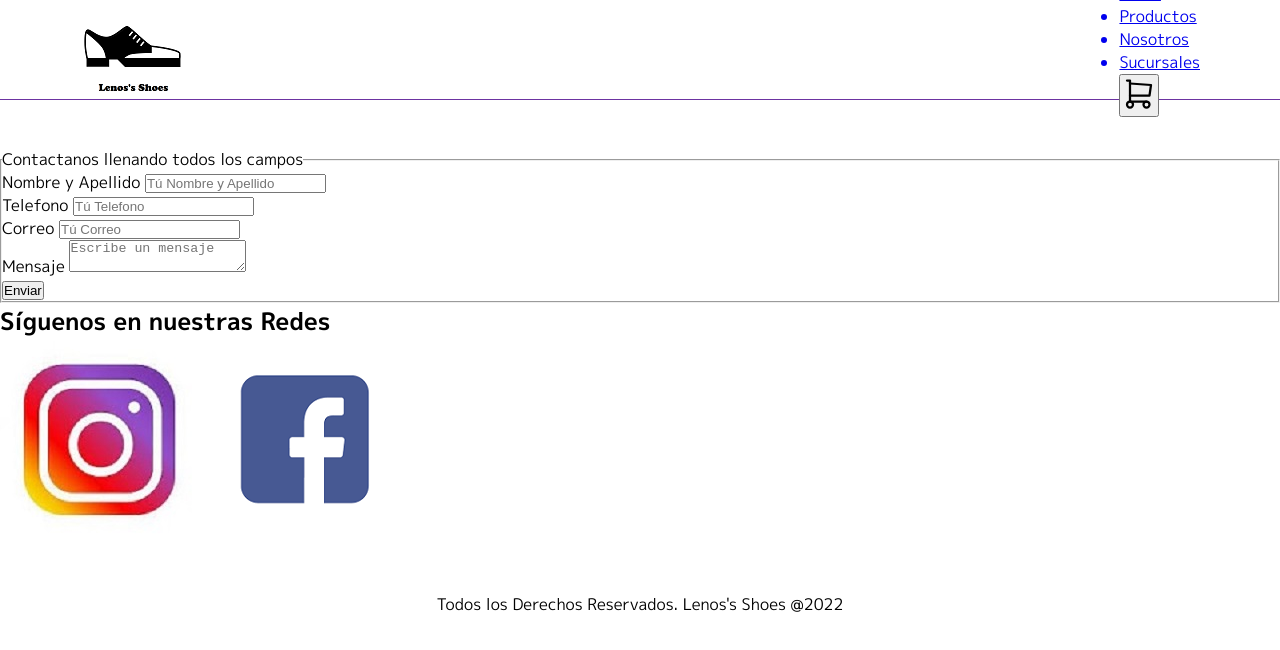
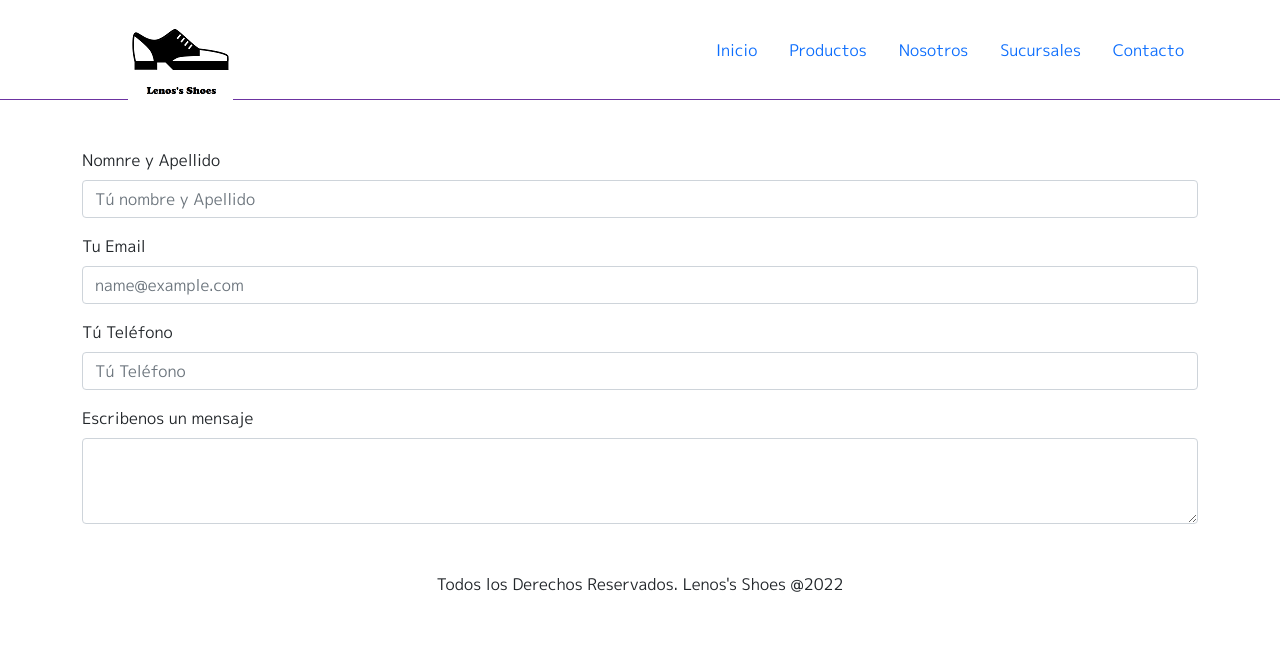
Before and after one commit to nicolascacerescusso/APLICANDO-BOOTSTRAP, a plain HTML site: page html/contacto.html in a window 1280 px wide. Drawn offline with nearby package versions, Linux system fonts and the light colour scheme.

Commit message:
APLICANDO-BOOTSTRAP

```diff
--- a/css/style.css
+++ b/css/style.css
@@ -28,12 +28,9 @@ body{
 .main-h1{
     justify-content: center;
     text-align: center;
-    margin: 1em;
 }
 
 .h2-redes{
-    justify-content: center;
-    text-align: center;
     margin: 3em;
 }
 footer{
@@ -41,3 +38,10 @@ footer{
     text-align: center;
     margin: 3rem;
 }
+
+
+.img-fluid{
+    justify-content: center;
+    text-align: center;
+    margin: 3rem;
+}
--- a/html/contacto.html
+++ b/html/contacto.html
@@ -1,88 +1,59 @@
 <!DOCTYPE html>
 <html lang="es">
-<head>
+ <head>
     <meta charset="UTF-8">
     <meta http-equiv="X-UA-Compatible" content="IE=edge">
     <meta name="viewport" content="width=device-width, initial-scale=1.0">
     <link rel="preconnect" href="https://fonts.googleapis.com">
     <link rel="preconnect" href="https://fonts.gstatic.com" crossorigin>
     <link href="https://fonts.googleapis.com/css2?family=M+PLUS+1p:wght@400;700&display=swap" rel="stylesheet">
+    <link href="https://cdn.jsdelivr.net/npm/bootstrap@5.1.3/dist/css/bootstrap.min.css" rel="stylesheet" integrity="sha384-1BmE4kWBq78iYhFldvKuhfTAU6auU8tT94WrHftjDbrCEXSU1oBoqyl2QvZ6jIW3" crossorigin="anonymous">
     <link rel="stylesheet" href="../css/style.css">
     <title>Lenos's Shoes</title>
-</head>
-<body>
+ </head>
+ <body>
+
     <header class="header">
-        <a href="../index.html"><img src="../img/Logo Lenos.png" alt="Logotipo Lenos"></a>
-        <nav class="menu">
-            <ul class="lista-ul">
-                <a href="../index.html"><li>Inicio</li></a>
-                <a href="../html/productos.html"><li>Productos</li></a>
-                <a href="../html/nosotros.html"><li>Nosotros</li></a>
-                <a href="../html/sucursales.html"><li>Sucursales</li></a>
-            </ul>
-            <button class="header-buton">
-                <svg xmlns="http://www.w3.org/2000/svg" class="icon icon-tabler icon-tabler-shopping-cart" width="36" height="36" viewBox="0 0 24 24" stroke-width="1.5" stroke="#000000" fill="none" stroke-linecap="round" stroke-linejoin="round">
-                    <path stroke="none" d="M0 0h24v24H0z" fill="none"/>
-                    <circle cx="6" cy="19" r="2" />
-                    <circle cx="17" cy="19" r="2" />
-                    <path d="M17 17h-11v-14h-2" />
-                    <path d="M6 5l14 1l-1 7h-13" />
-                  </svg>
-            </button>
+        <a href="../index.html"><img src="../img/Logo Lenos.png" class="img-fluid" alt="..."></a>
+        <nav>
+            <ul class="nav">
+                <li class="nav-item">
+                  <a class="nav-link active" aria-current="page" href="../index.html">Inicio</a>
+                </li>
+                <li class="nav-item">
+                  <a class="nav-link" href="./productos.html">Productos</a>
+                </li>
+                <li class="nav-item">
+                  <a class="nav-link" href="./nosotros.html">Nosotros</a>
+                </li>
+                <li class="nav-item">
+                  <a class="nav-link" href="./sucursales.html">Sucursales</a>
+                </li>
+                <li class="nav-item">
+                    <a class="nav-link" href="contacto.html">Contacto</a>
+                  </li>
+              </ul>
         </nav>
     </header>
-    <main main-formulario>
-            <Form class="formulario">
-                <fieldset>
-                    <legend>Contactanos llenando todos los campos</legend>
-                    <div class="contenedor-formulario">
-                        <div class="campo">
-                            <label for="">Nombre y Apellido</label>
-                            <input class="input-text" type="text" placeholder="Tú Nombre y Apellido">
-                        </div>
+    <main class="container">
+        <div class="mb-3">
+            <label for="exampleFormControlInput1" class="form-label">Nomnre y Apellido</label>
+            <input type="text" class="form-control" id="exampleFormControlInput1" placeholder="Tú nombre y Apellido">
+        </div>
+        <div class="mb-3">
+            <label for="exampleFormControlInput1" class="form-label">Tu Email</label>
+            <input type="email" class="form-control" id="exampleFormControlInput1" placeholder="name@example.com">
+          </div>
+          <div class="mb-3">
+            <label for="exampleFormControlInput1" class="form-label">Tú Teléfono</label>
+            <input type="tel" class="form-control" id="exampleFormControlInput1" placeholder="Tú Teléfono">
+          </div>
+          <div class="mb-3">
+            <label for="exampleFormControlTextarea1" class="form-label">Escribenos un mensaje</label>
+            <textarea class="form-control" id="exampleFormControlTextarea1" rows="3"></textarea>
+          </div>
+    </main>
 
-                        <div class="campo">
-                            <label for="">Telefono</label>
-                            <input class="input-text" type="tel" placeholder="Tú Telefono">
-                        </div>
-
-                        <div class="campo">
-                            <label for="">Correo</label>
-                            <input class="input-text" type="email" placeholder="Tú Correo">
-                        </div>
-
-                        <div class="campo">
-                            <label for="">Mensaje</label>
-                            <textarea class="input-text" placeholder="Escribe un mensaje"></textarea>
-                        </div>
-                    </div>
-                    <!-- Contenedor de los campos -->
-
-                        <div>
-                            <button class="main-button" type="submit" value=enviar>Enviar</button>
-                        </div>
-
-                </fieldset>
-            </Form>
-    </main>
-    <section class="redes">
-        <h2>Síguenos en nuestras Redes</h2>
-        <div class="redes-img">
-            <a href="www.instagram.com.ar"><img src="../img/instagram.jpg" alt=""></a>
-            <a href="www.facebook.com.ar"><img src="../img/facebook.png" alt=""></a>
-        </div>
-    </section>
-
-    <footer class="footer">Todos los Derechos Reservados. Lenos's Shoes @2022</footer>
+    <footer>Todos los Derechos Reservados. Lenos's Shoes @2022</footer>
 <body>
-
-</body>
 </html>
-<body>
-
-</body>
-</html>
-<body>
-
-</body>
-</html>
```
Also changed, not shown: html/nosotros.html (+42 -31 lines), html/productos.html (+0 -2 lines), html/sucursales.html (+28 -38 lines), index.html (+1 -7 lines).
